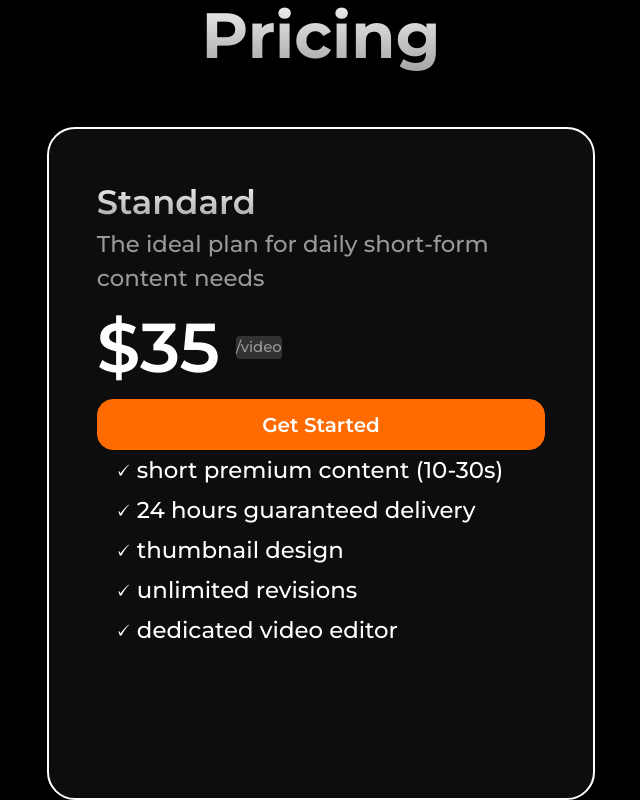
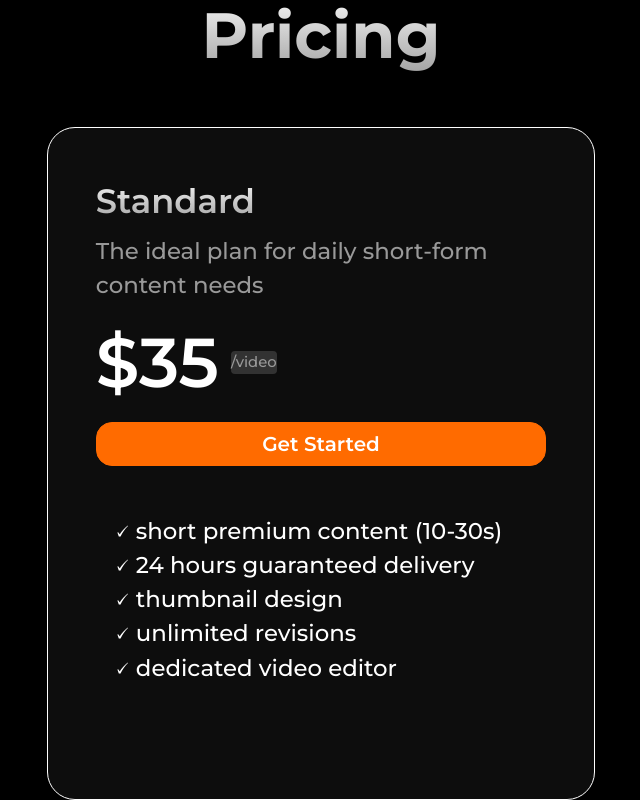
Before and after one commit to dadaxingxing/video-editing-funnel, a React (Vite) app: page / in a window 1280 px wide. Shown: the part 1679-2479 px from the top of the page, without its empty margins (319-959 px from the left). Built offline with nearby package versions, Linux system fonts and the light colour scheme.

Commit message:
made offer comopnent resopnsive, although a little ugly

```diff
--- a/src/App.jsx
+++ b/src/App.jsx
@@ -45,7 +45,7 @@ function App() {
         <div className='col-4 d-none d-lg-block'>
           <div className='navButtons d-flex justify-content-center'>
             <DropDownItem href='#about'>About</DropDownItem>
-            <DropDownItem>Pricing</DropDownItem>
+            <DropDownItem href='#pricing'>Pricing</DropDownItem>
             <DropDownItem>Newsletter</DropDownItem>
           </div>
         </div>
@@ -75,7 +75,7 @@ function App() {
 
       <div className={`d-lg-none dropdownMenu ${isOpen ? 'slideDown': ''}`}>
         <DropDownItem href='#about'>About</DropDownItem>
-        <DropDownItem>Pricing</DropDownItem>
+        <DropDownItem href='#pricing'>Pricing</DropDownItem>
         <DropDownItem>Newsletter</DropDownItem>
       </div>
 
@@ -167,10 +167,13 @@ function App() {
 
       {/* Third Page */}
       <div className='container page3 d-flex justify-content-center align-items-center flex-column'>
-        <div className='row'>
-          <div className='p3_title'>Pricing</div>
+        <div className='row' >
+          <div className='col-12 p3_title' id='pricing'>Pricing</div>
 
         </div>
+        <div className='row'>
+          <div className='col-12'>
+
             <Offer
               packages='Standard'
               description='The ideal plan for daily short-form content needs'
@@ -178,6 +181,9 @@ function App() {
               unit='/video'
               points={offerPoints}
             />
+
+          </div>
+        </div>
 
       </div>
 
--- a/src/component/Cards.css
+++ b/src/component/Cards.css
@@ -9,7 +9,7 @@
     background-color: var(--black);
     border-radius: 1.25rem;
     border-color: white;
-    border-width: 2px;
+    border-width: 1px;
     border-style: solid;
     padding: 0 2rem;
     padding-top: 1rem;
--- a/src/component/Offer.css
+++ b/src/component/Offer.css
@@ -14,7 +14,7 @@
     border-radius: 1.75rem;
 
     border-color: white;
-    border-width: 2px;
+    border-width: 1px;
     border-style: solid;
 
     /* gap: 2rem; */
@@ -39,7 +39,7 @@
 
 
 .priceFrame{
-    gap: 1rem;
+    gap: .75rem;
 }
 
 .price{
@@ -57,7 +57,7 @@
 
 .bulletPoints{
     height: clamp(17.5rem, 14.9643rem + 12.6786vw, 26.375rem);
-    line-height: 250%;
+    /* line-height: 1%; */
 }
 
 .point{
--- a/src/component/Offer.jsx
+++ b/src/component/Offer.jsx
@@ -3,10 +3,10 @@ import CTA from './CTA';
 
 function Offer({packages, description, price, unit, points}) {
     return (
-        <div className='offerFrame d-flex gap-3 flex-column justify-items-center align-items-start py-3 px-2 p-md-5'>
-            <div className='package'>{packages}</div>
-            <div className='description'>{description}</div>
-            <div className='priceFrame d-flex flex-row align-items-center'>
+        <div className='offerFrame d-flex gap-5 flex-column justify-items-center align-items-start py-4 px-3 p-md-5'>
+            <div className='package mb-2'>{packages}</div>
+            <div className='description mb-2'>{description}</div>
+            <div className='priceFrame d-flex flex-row align-items-center mb-2'>
                 <div className='price'>{price}</div>
                 <div className='unit'>{unit}</div>
             </div>
@@ -16,7 +16,7 @@ function Offer({packages, description, price, unit, points}) {
                 width='100%'
                 radius='1rem'
             >Get Started</CTA>
-            <ul className='bulletPoints'>
+            <ul className='bulletPoints mt-2 mt-lg-5'>
                 {points.map((point, index) => (
                     <li className='point' key={index}>{point}</li>
                 ))}
```
Lines whose indentation alone changed are shown as unchanged.
